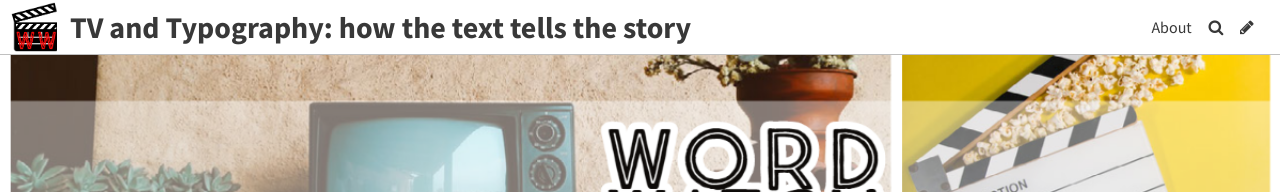
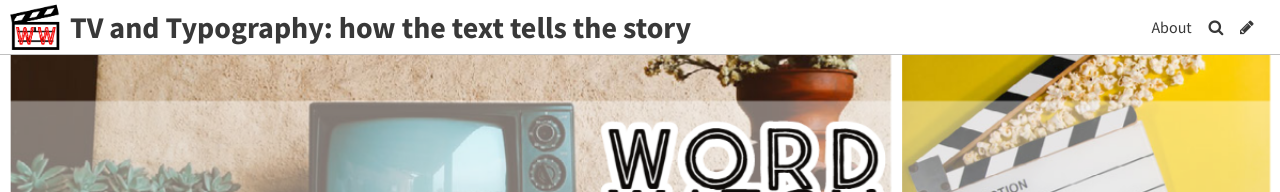
Before and after one commit to caseygrenfell/typography, a Jekyll site: the page built from index.html, in a window 1280 px wide. Shown: the top 192 px of the page. Built offline with Jekyll 4.4.1, drawn with Linux system fonts in a browser that asks for light colours; some web fonts are replaced; the list of posts is cut into pages by our own code.

Commit message:
Update Settings “general”

```diff
--- a/_data/settings.yml
+++ b/_data/settings.yml
@@ -4,8 +4,8 @@
 footer_text: Copyright 2020 Casey Grenfell
 header_feature_image: ../uploads/my-post-4-.png
 bannerheight: 20vmax
-logo: ../uploads/word-watch-9-.png
-favicon: ../uploads/word-watch-9-.png
+logo: ../uploads/word-watch-10-.png
+favicon: ../uploads/word-watch-10-.png
 gridlayout: true
 fixednavbar: false
 upzoom: true
```
Also changed, not shown: uploads/word-watch-10-.png (added).
